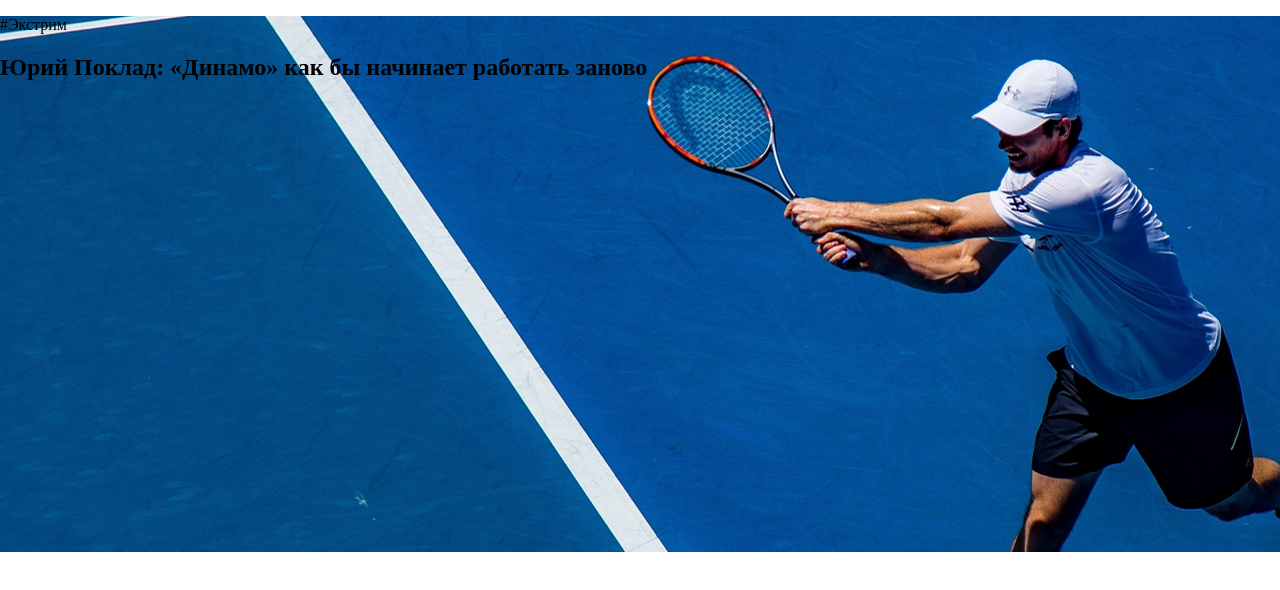
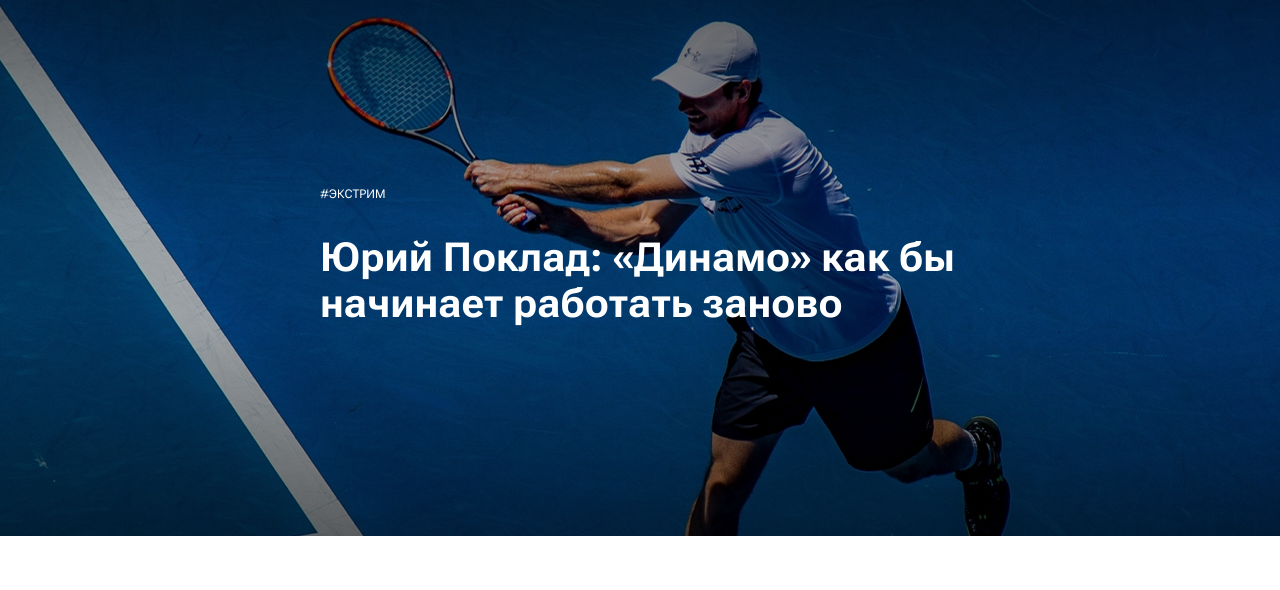
Before and after one commit to GSasha9/test_pras, a React (Vite) app: page / in a window 1280 px wide. Shown: the top 590 px of the page. Built offline with nearby package versions, Linux system fonts and the light colour scheme.

Commit message:
feat: complete Banner component along with its styles

```diff
--- a/src/components/Banner/Banner.module.scss
+++ b/src/components/Banner/Banner.module.scss
@@ -1,3 +1,25 @@
+@use '../../styles/scss/variables.scss' as *;
+
 .banner__wrapper {
   min-height: 536px;
+  background-position: center;
+  color: $text-light;
+  display: flex;
+  flex-direction: column;
+  align-items: center;
+  justify-content: center;
+
+  .banner__text {
+    max-width: 640px;
+
+    .banner__text_secondary {
+      font-size: $font-size-text-12;
+      text-transform: uppercase;
+    }
+
+    .banner__text_primary {
+      font-size: $font-size-h2;
+      font-weight: $font-weight-bold;
+    }
+  }
 }
--- a/src/components/Banner/Banner.tsx
+++ b/src/components/Banner/Banner.tsx
@@ -10,10 +10,23 @@
   return (
     <div
       className={styles.banner__wrapper}
-      style={{ backgroundImage: `url(${imgLink})` }}
+      style={{
+        backgroundImage: `
+          linear-gradient(
+            to bottom,
+            rgba(0, 0, 0, 0.6) 0%,
+            rgba(0, 0, 0, 0.3) 40%,
+            rgba(0, 0, 0, 0.3) 60%,
+            rgba(0, 0, 0, 0.6) 100%
+          ),
+          url(${imgLink})
+        `,
+      }}
     >
-      <p>#{secondaryText}</p>
-      <h2>{primaryText}</h2>
+      <div className={styles.banner__text}>
+        <p className={styles.banner__text_secondary}>#{secondaryText}</p>
+        <h2 className={styles.banner__text_primary}>{primaryText}</h2>
+      </div>
     </div>
   );
 };
--- a/src/styles/index.scss
+++ b/src/styles/index.scss
@@ -1,2 +1,6 @@
-@use './scss/variables.module.scss' as *;
+@use './scss/variables.scss' as *;
 @use './normalize.css';
+
+body {
+  font-family: $font-family-base;
+}
--- a/src/styles/scss/variables.module.scss
+++ b/src/styles/scss/variables.scss
@@ -1,10 +1,9 @@
-$light-background: #f9f7f7;
-$bright-background: #f5ff7c;
+$light-background: #ffffff;
 
 $text-primary: #3d3d3d;
-$primary-text-purple: #ae75e3;
+$text-light: #ffffff;
 
-$font-family-base: 'Open Sans', sans-serif;
+$font-family-base: 'Roboto Flex', sans-serif;
 
 $spacing-xxs: 2px;
 $spacing-xs: 4px;
@@ -19,13 +18,13 @@
 $border-radius-lg: 16px;
 $border-radius-circle: 50%;
 
-$font-size-error-message: 12px;
+$font-size-text-12: 12px;
 $font-size-regular: 14px;
-$font-size-button-cards: 16px;
-$font-size-h1: 70px;
-$font-size-h2: 30px;
-$font-size-h3: 20px;
-$font-size-h4: 18px;
+//$font-size-button-cards: 16px;
+//$font-size-h1: 70px;
+$font-size-h2: 40px;
+//$font-size-h3: 20px;
+//$font-size-h4: 18px;
 
 $font-weight-normal: 400;
 $font-weight-medium: 500;
@@ -36,9 +35,9 @@
 $line-height-normal: 1.5;
 $line-height-loose: 1.8;
 
-$transition-fast: 0.2s;
-$transition-normal: 0.3s;
-$transition-slow: 0.5s;
+// $transition-fast: 0.2s;
+// $transition-normal: 0.3s;
+// $transition-slow: 0.5s;
 
 $z-index-dropdown: 1000;
 $z-index-sticky: 1020;
```
Also changed, not shown: public/darkening.png (added).
